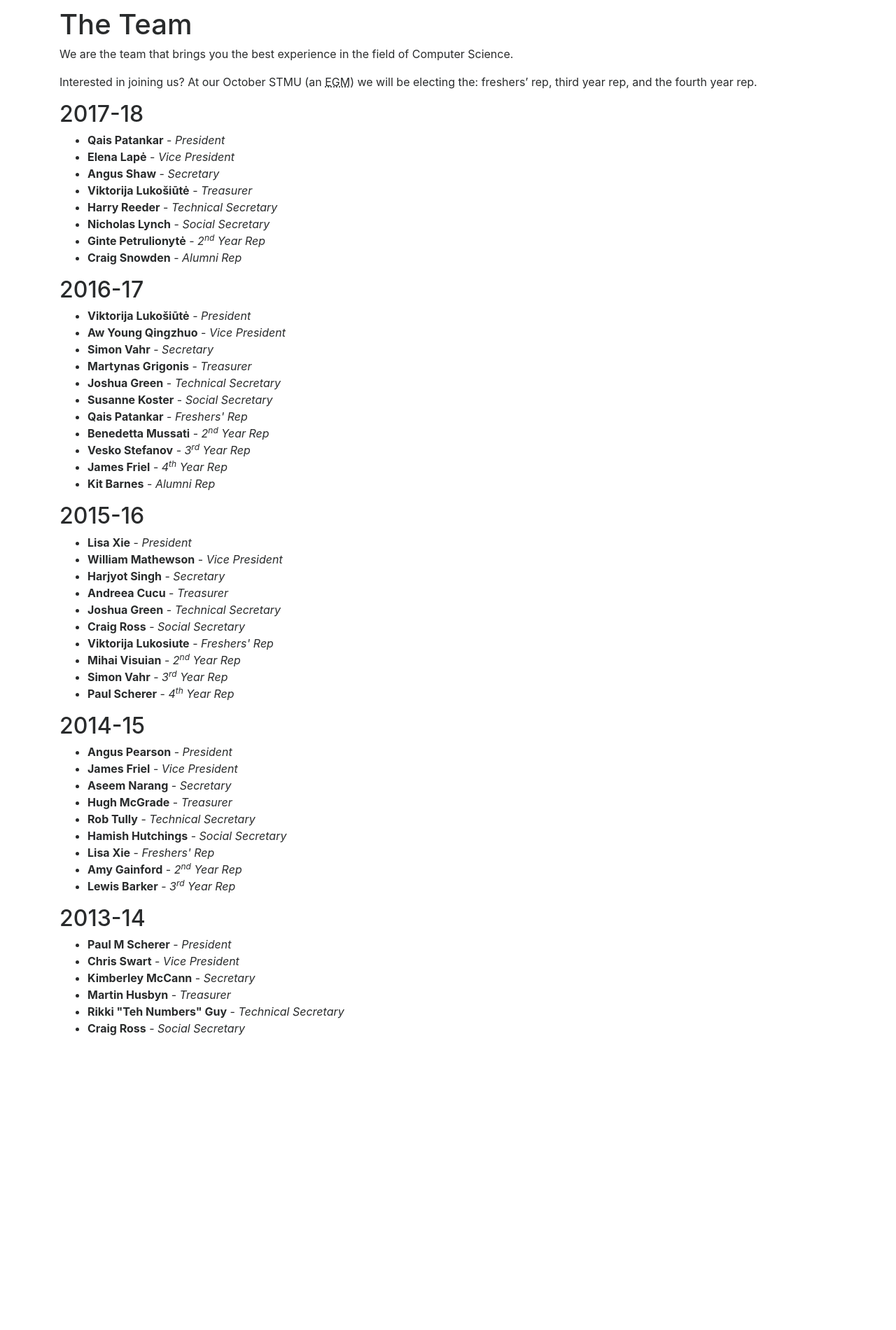
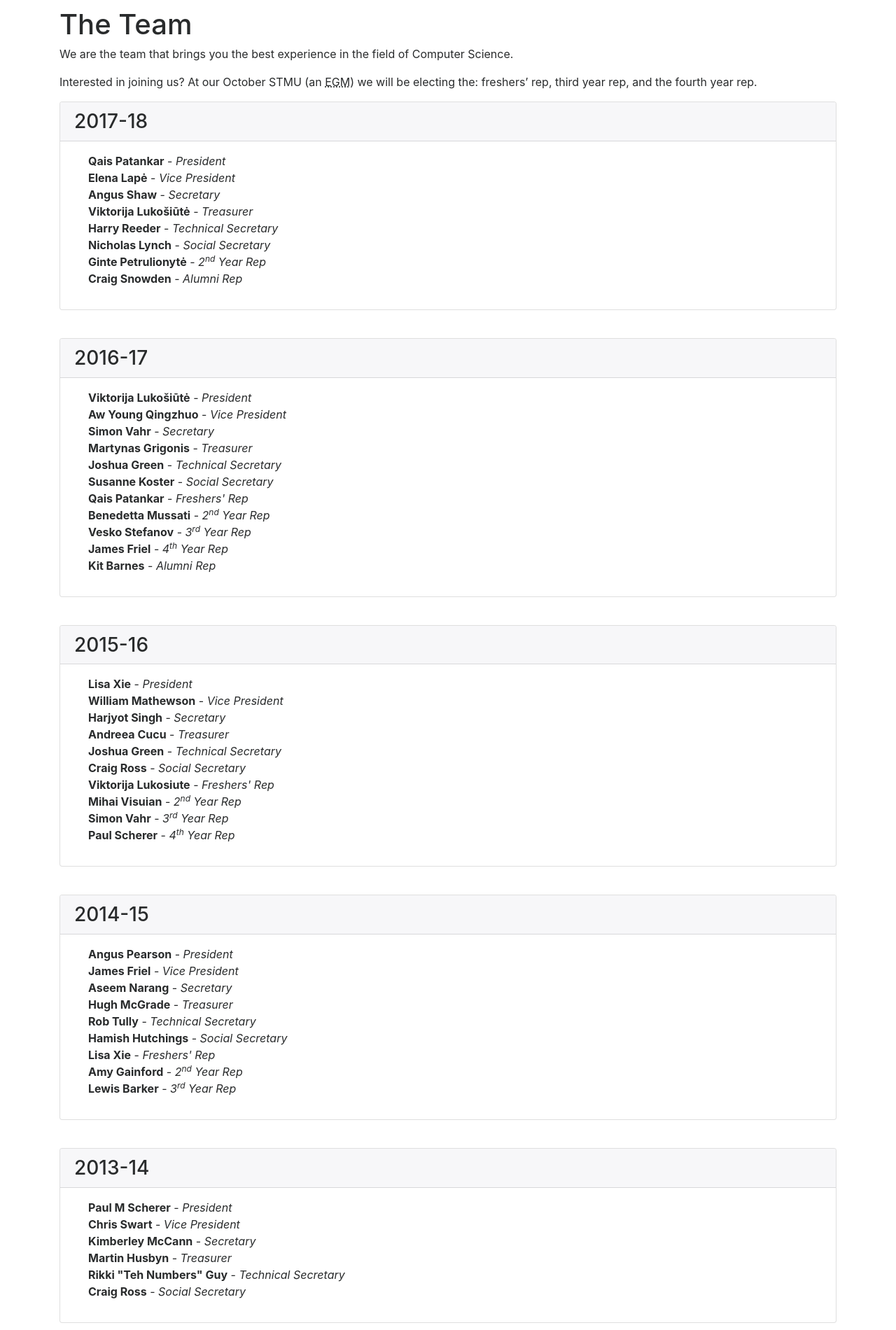
Before and after one commit to compsoc-edinburgh/website, a Jekyll site: the page built from _pages/team.md, in a window 1280 px wide. Shown: the part 344-2244 px from the top of the page at 70% size. Built offline with Jekyll 4.4.1, drawn with Linux system fonts in a browser that asks for light colours; nearby versions of some CDN libraries; before the commit the page ends 1845 px from its top, so only the background shows below that.

Commit message:
add team cards

```diff
--- a/_pages/team.md
+++ b/_pages/team.md
@@ -9,13 +9,17 @@ freshers' rep, third year rep, and the fourth year rep.
 
 
 {% for cohort in site.data.committee %}
-## {{ cohort.year }}
-
-<ul>
-	{% for member in cohort.members %}
-		<li>
-			<strong>{{ member.name }}</strong> - <em>{{ member.role }}</em>
-		</li>
-	{% endfor %}
-</ul>
+<div class="card">
+	<h3 class="card-header">{{ cohort.year }}</h3>
+	<p class="card-text">
+	<ul style="list-style-type: none">
+		{% for member in cohort.members %}
+			<li>
+				<strong>{{ member.name }}</strong> - <em>{{ member.role }}</em>
+			</li>
+		{% endfor %}
+	</ul>
+	</p>
+</div>
+<br/>
 {% endfor %}
```
